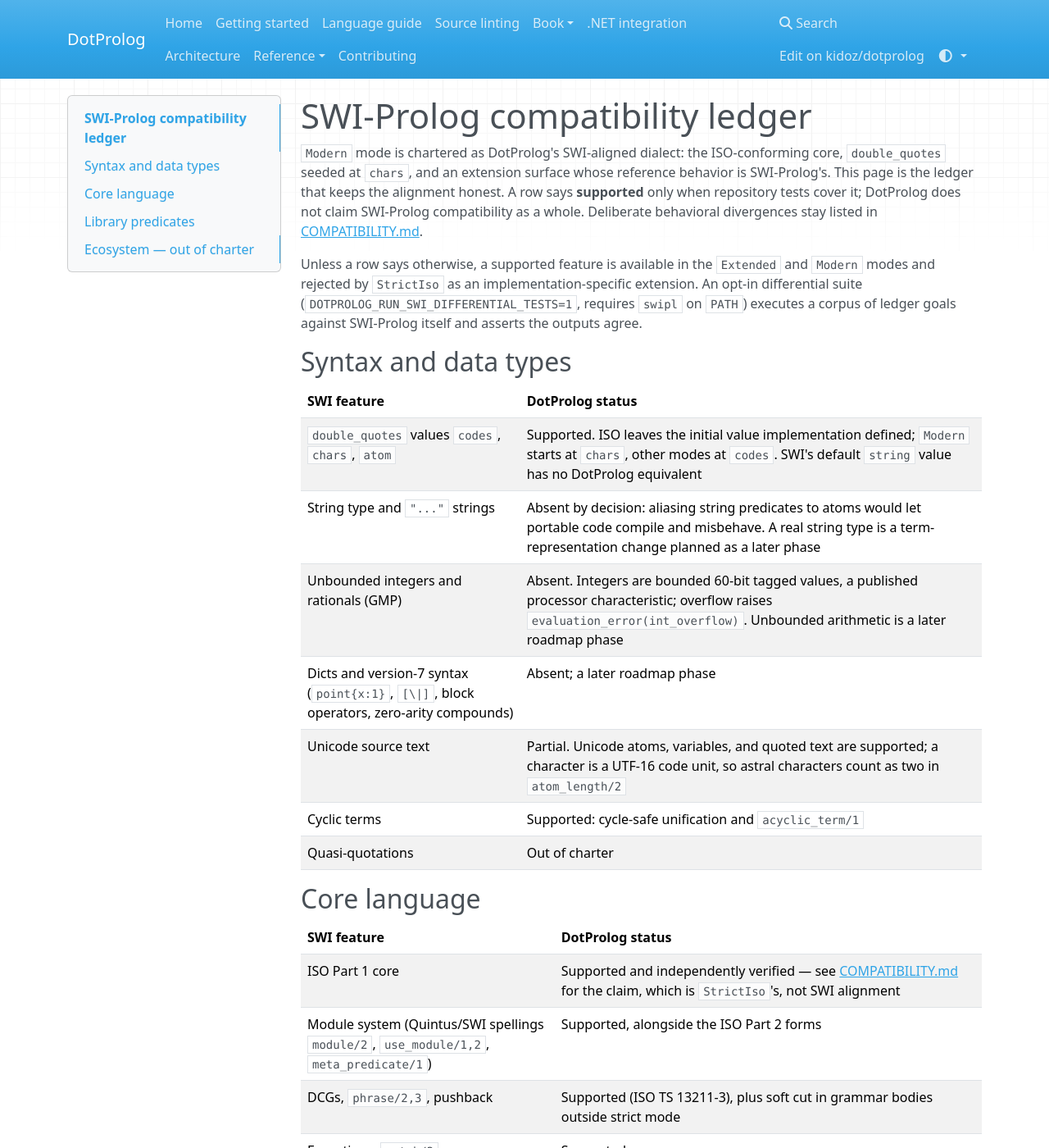
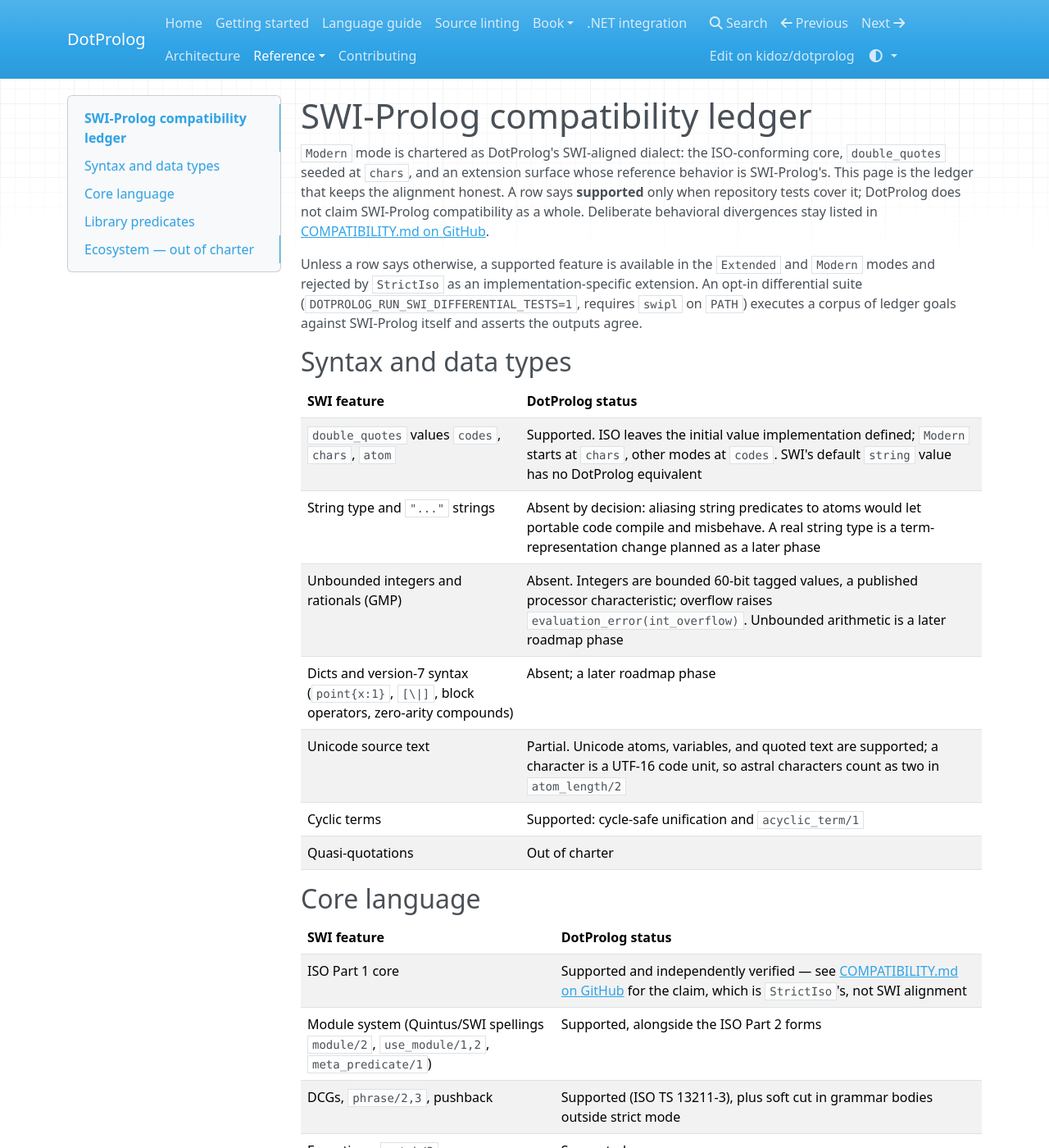
Before and after one commit to kidoz/dotprolog, an MkDocs documentation site: the page built from docs/reference/swi-compatibility.md, in a window 1280 px wide and 1400 px high. Shown: the whole window at 82% size. Built offline with MkDocs 1.6.1, drawn with Linux system fonts in a browser that asks for light colours; nearby versions of some CDN libraries.

```diff
--- a/docs/reference/swi-compatibility.md
+++ b/docs/reference/swi-compatibility.md
@@ -4,7 +4,7 @@
 `double_quotes` seeded at `chars`, and an extension surface whose reference behavior is
 SWI-Prolog's. This page is the ledger that keeps the alignment honest. A row says **supported**
 only when repository tests cover it; DotProlog does not claim SWI-Prolog compatibility as a
-whole. Deliberate behavioral divergences stay listed in [COMPATIBILITY.md](../../COMPATIBILITY.md).
+whole. Deliberate behavioral divergences stay listed in [COMPATIBILITY.md on GitHub](https://github.com/kidoz/dotprolog/blob/main/COMPATIBILITY.md).
 
 Unless a row says otherwise, a supported feature is available in the `Extended` and `Modern`
 modes and rejected by `StrictIso` as an implementation-specific extension. An opt-in
@@ -27,7 +27,7 @@ a corpus of ledger goals against SWI-Prolog itself and asserts the outputs agree
 
 | SWI feature | DotProlog status |
 |---|---|
-| ISO Part 1 core | Supported and independently verified — see [COMPATIBILITY.md](../../COMPATIBILITY.md) for the claim, which is `StrictIso`'s, not SWI alignment |
+| ISO Part 1 core | Supported and independently verified — see [COMPATIBILITY.md on GitHub](https://github.com/kidoz/dotprolog/blob/main/COMPATIBILITY.md) for the claim, which is `StrictIso`'s, not SWI alignment |
 | Module system (Quintus/SWI spellings `module/2`, `use_module/1,2`, `meta_predicate/1`) | Supported, alongside the ISO Part 2 forms |
 | DCGs, `phrase/2,3`, pushback | Supported (ISO TS 13211-3), plus soft cut in grammar bodies outside strict mode |
 | Exceptions, `catch/3` | Supported |
--- a/mkdocs.yml
+++ b/mkdocs.yml
@@ -60,6 +60,7 @@ nav:
       - ISO processor characteristics: reference/iso-processor-characteristics.md
       - ISO Part 1 conformance: reference/iso-part1-conformance.md
       - ISO Parts 2 and 3 conformance: reference/iso-parts2-3-conformance.md
+      - SWI compatibility ledger: reference/swi-compatibility.md
   - Contributing: contributing.md
 
 markdown_extensions:
```
